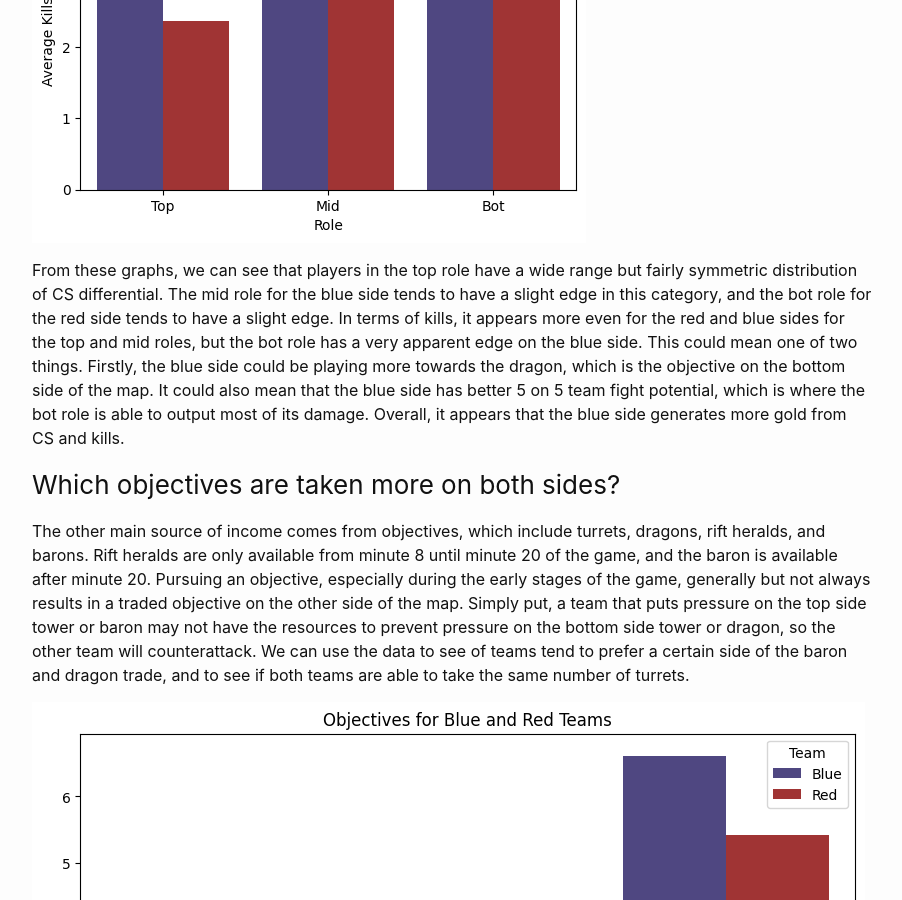
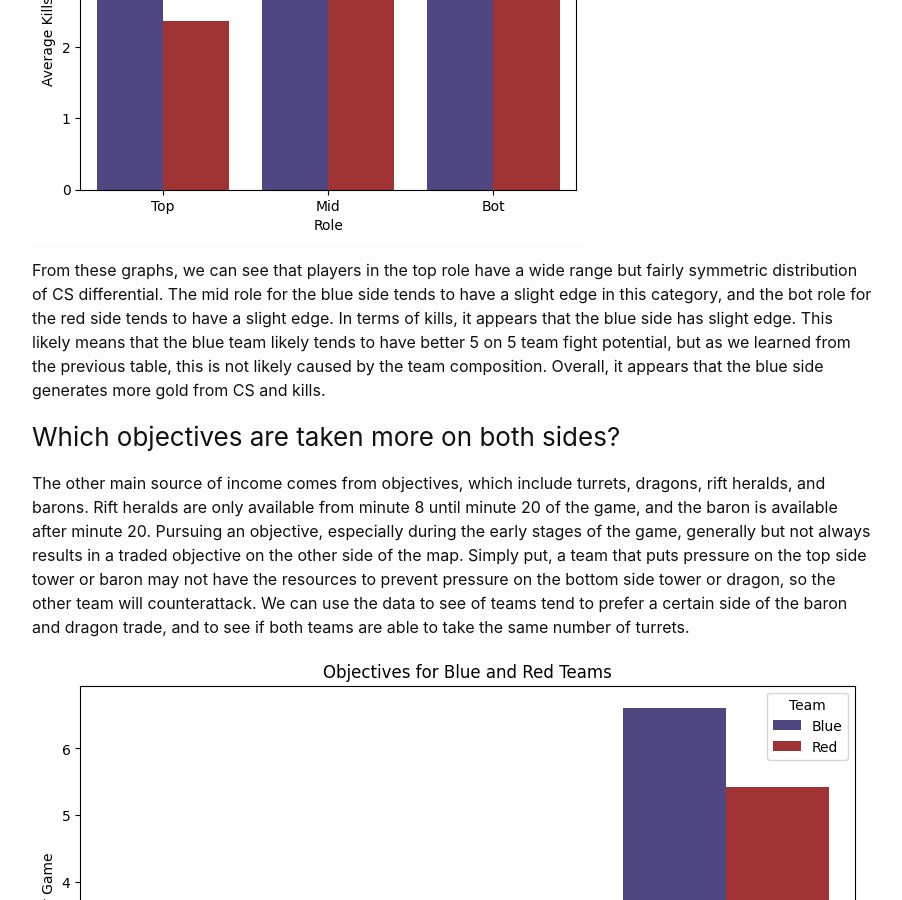
Before and after one commit to crowleyp5/crowleyp5blog, a Jekyll site: the page built from _posts/2023-12-13-Exploring-Playstyles-Between-Red-and-Blue-Sides-in-League-of-Legends.md, in a window 1280 px wide and 900 px high, scrolled down 2468 px. Shown: the whole window, without its empty margins (188-1090 px from the left). Built offline with Jekyll 4.4.1, drawn with Linux system fonts in a browser that asks for light colours; comment, search, counter and statistics services are not loaded; some of the changed text lies outside the part shown.

Commit message:
Update 2023-12-13-Exploring-Playstyles-Between-Red-and-Blue-Sides-in-League-of-Legends.md

```diff
--- a/_posts/2023-12-13-Exploring-Playstyles-Between-Red-and-Blue-Sides-in-League-of-Legends.md
+++ b/_posts/2023-12-13-Exploring-Playstyles-Between-Red-and-Blue-Sides-in-League-of-Legends.md
@@ -28,12 +28,14 @@ In League of Legends, gold makes your character stronger. Accumulating gold effi
 
 ![Kill Difference by Role](/assets/images/Kill_Diff_Roles.png)
 
-From these graphs, we can see that players in the top role have a wide range but fairly symmetric distribution of CS differential. The mid role for the blue side tends to have a slight edge in this category, and the bot role for the red side tends to have a slight edge. In terms of kills, it appears more even for the red and blue sides for the top and mid roles, but the bot role has a very apparent edge on the blue side. This could mean one of two things. Firstly, the blue side could be playing more towards the dragon, which is the objective on the bottom side of the map. It could also mean that the blue side has better 5 on 5 team fight potential, which is where the bot role is able to output most of its damage. Overall, it appears that the blue side generates more gold from CS and kills.
+From these graphs, we can see that players in the top role have a wide range but fairly symmetric distribution of CS differential. The mid role for the blue side tends to have a slight edge in this category, and the bot role for the red side tends to have a slight edge. In terms of kills, it appears that the blue side has slight edge. This likely means that the blue team likely tends to have better 5 on 5 team fight potential, but as we learned from the previous table, this is not likely caused by the team composition. Overall, it appears that the blue side generates more gold from CS and kills.
 
 ### Which objectives are taken more on both sides?
 The other main source of income comes from objectives, which include turrets, dragons, rift heralds, and barons. Rift heralds are only available from minute 8 until minute 20 of the game, and the baron is available after minute 20. Pursuing an objective, especially during the early stages of the game, generally but not always results in a traded objective on the other side of the map. Simply put, a team that puts pressure on the top side tower or baron may not have the resources to prevent pressure on the bottom side tower or dragon, so the other team will counterattack. We can use the data to see of teams tend to prefer a certain side of the baron and dragon trade, and to see if both teams are able to take the same number of turrets.
 
 ![Objective Differences by Team](/assets/images/Obj_Diff_Teams.png)
+
+![Dragons vs Turrets](/assets/images/DragonsVsTurrets.png)
 
 We can see that the red side and blue side are able to secure similar numbers of barons and dragons, but the blue side is getting about a full turret more per game on average. One theory could be that the CS advantage for the blue team in the mid role gives their mid priority. If the mid role has priority, they can rotate to the dragon or baron before their red side counterpart. It can be hard to take down the mid turret due to its proximity to the other objectives, so blue may not necessarily have to trade the turret for the objective because of its mid priority, whereas red may have to make the trade if they struggle to get mid priority. If this is the case, this would stem from more pressure being exerted on mid by the blue side.
 
@@ -46,9 +48,9 @@ First, we can see that the most common outcome is a trade where the red team get
 ### Which side has an easier time establishing vision control?
 The map is covered with fog, so players can only see whatever is within the field of vision of their team. Wards are items that can be placed on the map to retain vision even when no teammates are present in that area. If these wards are found by the other team, they can be destroyed. Establishing vision control, particularly around objectives, is essential to game strategy. It allows a team to know or anticipate opponents' moves and react accordingly. Poor vision control results in failed trades and team fights. Let's compare the number of wards the opponent places with the number of wards the team destroys as a metric for quality vision control.
 
-![Opponents Wards Placed and Team Wards Deestroyed](/assets/images/Wards_Teams.png)
+![Opponents Wards Placed and Team Wards Destroyed](/assets/images/Wards_Teams.png)
 
 These graphs are nearly identical, meaning that both teams are able to remove about the same proportion of wards their opponents place. This means that any disparity in kills or objectives is likely not the result of a lack of information.
 
 ### Conclusion
-Based on this analysis, we have learned that the blue side is likely better able to exert pressure on the middle of the map and the red side is better able to exert pressure on the bottom of the map. This results in CS differentials in favor of the blue mid and the red bot. The blue team overall gets more kills and turrets. The priority established by the blue mid and the red bot usually prompt the blue team to take the rift herald on the top side and the red team to take the dragon on the bottom side. The priority established by the mid lane also makes easier for the blue team to pursue objectives on the top or bottom side without having to sacrifice their middle turret.
+Based on this analysis, we have learned that the blue side tends to have better team fight potential and is likely better able to exert pressure on the middle of the map and the red side is better able to exert pressure on the bottom of the map. This results in CS differentials in favor of the blue mid and the red bot. The blue team overall gets more kills and turrets. The priority established by the blue mid and the red bot usually prompt the blue team to take the rift herald on the top side and the red team to take the dragon on the bottom side. The priority established by the mid lane also makes easier for the blue team to pursue objectives on the top or bottom side without having to sacrifice their middle turret.
```
